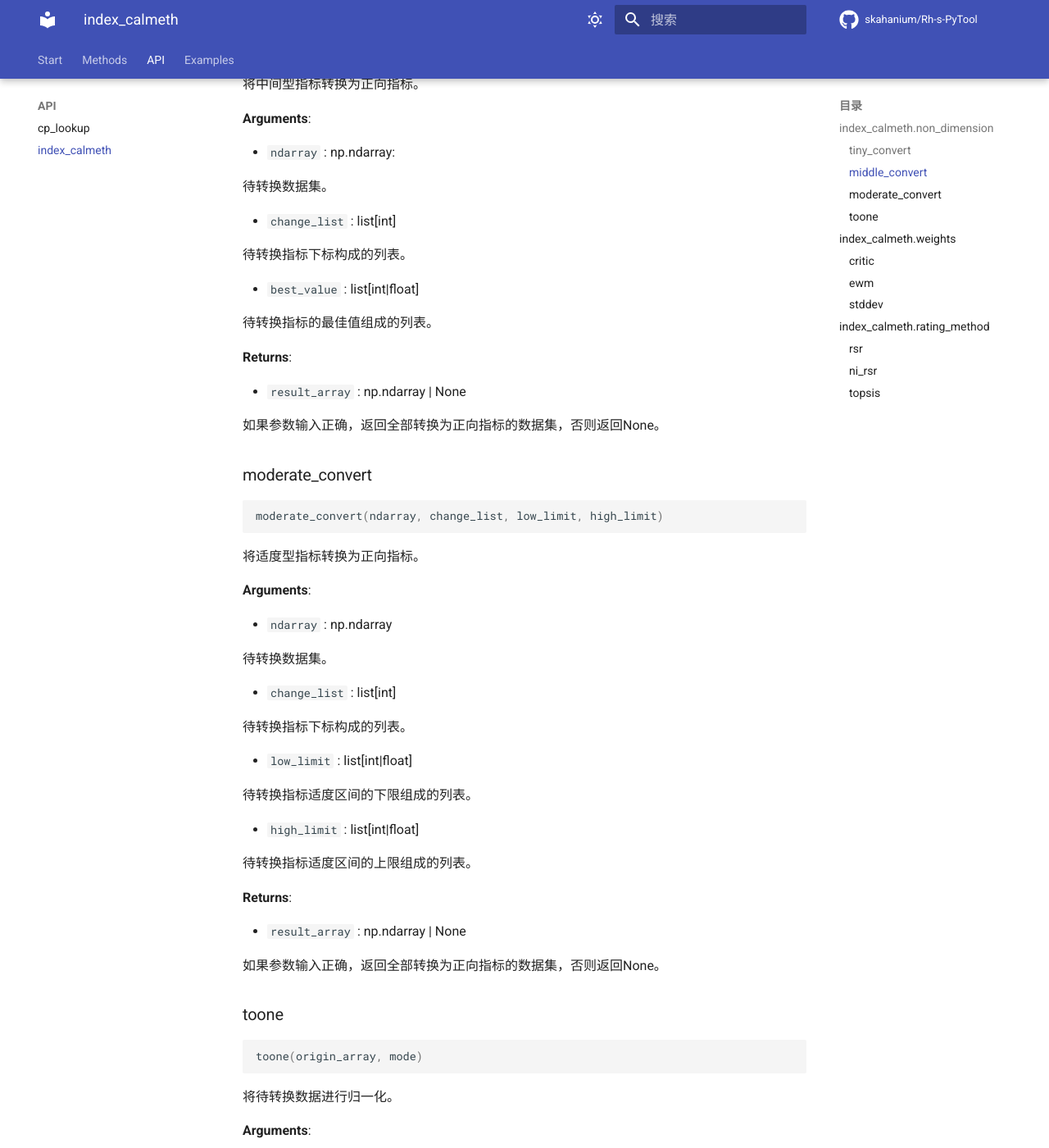
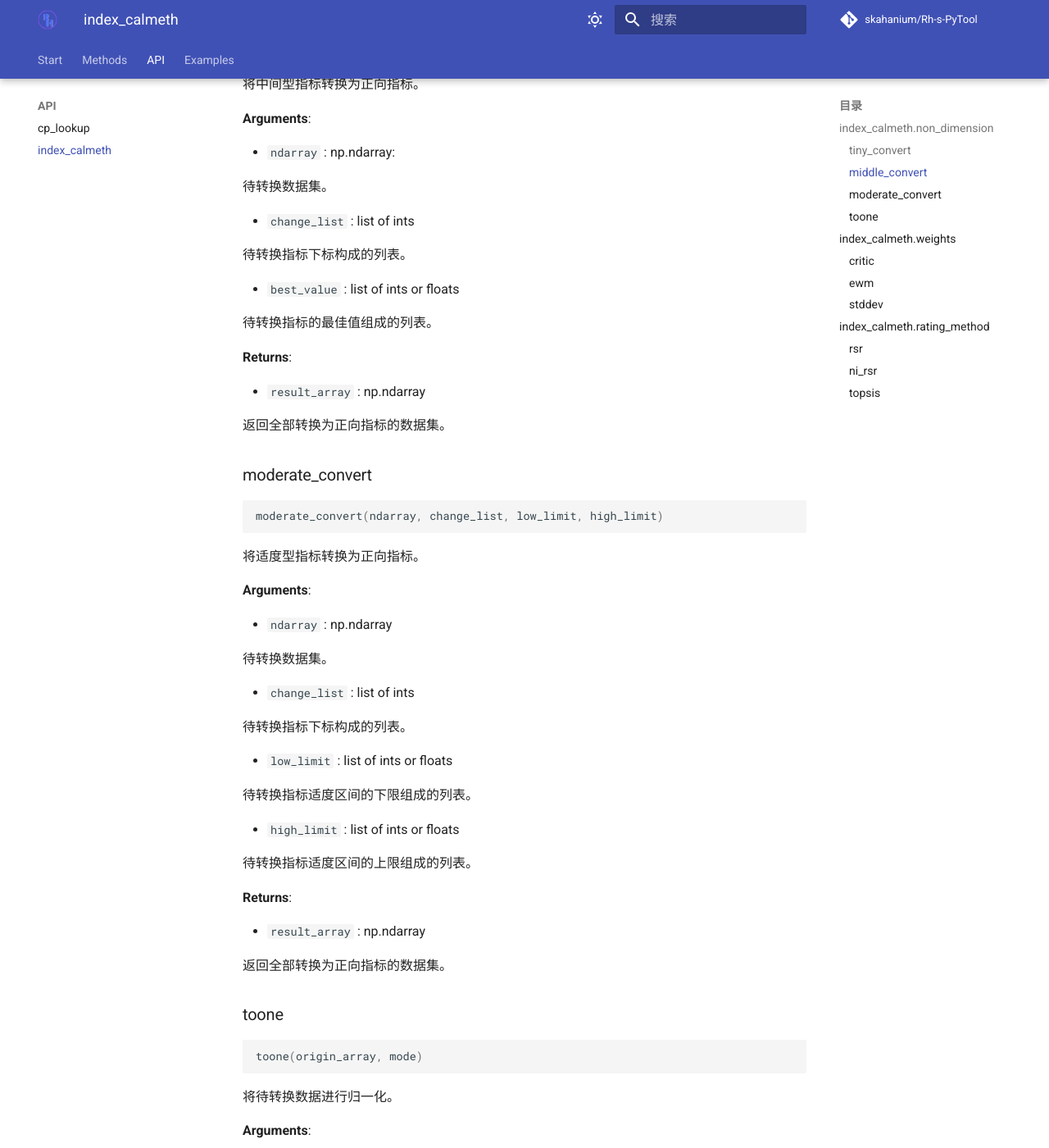
Before and after one commit to skahanium/Rh-s-PyTool, an MkDocs documentation site: the page built from docs/api/index_calmeth.md, in a window 1280 px wide and 1400 px high, scrolled down 866 px. Shown: the whole window at 82% size. Built offline with MkDocs 1.6.1 and Material for MkDocs 9.7.7, drawn with Linux system fonts in a browser that asks for light colours; comment, search, counter and statistics services are not loaded; the version menu is left out; some of the changed text lies outside the part shown.

Commit message:
文档更新，版本推进

```diff
--- a/docs/api/index_calmeth.md
+++ b/docs/api/index_calmeth.md
@@ -22,15 +22,15 @@ tiny_convert(ndarray, mode, change_list)
 
   转换模式。mode='0' 是 *1/x* 模式，而mode='1'为*max(x)-x*模式。
 
-- `change_list` : list[int]
+- `change_list` : list of ints
 
   待转换指标下标构成的列表。
 
 **Returns**:
 
-- `result_array` : np.ndarray | None
+- `result_array` : np.ndarray
 
-  如果参数输入正确，返回全部转换为正向指标的数据集，否则返回None。
+  返回全部转换为正向指标的数据集。
 
 
 
@@ -48,19 +48,19 @@ middle_convert(ndarray, change_list, best_value)
 
   待转换数据集。
 
-- `change_list` : list[int]
+- `change_list` : list of ints
 
   待转换指标下标构成的列表。
 
-- `best_value` : list[int|float]
+- `best_value` : list of ints or floats
 
   待转换指标的最佳值组成的列表。
 
 **Returns**:
 
-- `result_array` : np.ndarray | None
+- `result_array` : np.ndarray
 
-  如果参数输入正确，返回全部转换为正向指标的数据集，否则返回None。
+  返回全部转换为正向指标的数据集。
 
 
 
@@ -78,23 +78,23 @@ moderate_convert(ndarray, change_list, low_limit, high_limit)
 
   待转换数据集。
 
-- `change_list` : list[int]
+- `change_list` : list of ints
 
   待转换指标下标构成的列表。
 
-- `low_limit` : list[int|float]
+- `low_limit` : list of ints or floats
 
   待转换指标适度区间的下限组成的列表。
 
-- `high_limit` : list[int|float]
+- `high_limit` : list of ints or floats
 
   待转换指标适度区间的上限组成的列表。
 
 **Returns**:
 
-- `result_array` : np.ndarray | None
+- `result_array` : np.ndarray
 
-  如果参数输入正确，返回全部转换为正向指标的数据集，否则返回None。
+  返回全部转换为正向指标的数据集。
 
 
 
@@ -118,9 +118,9 @@ toone(origin_array, mode)
 
 **Returns**:
 
-- `result_array` : np.ndarray | None
+- `result_array` : np.ndarray
 
-  如果参数输入正确，返回归一化的数据集，否则返回None。
+  返回归一化的数据集。
 
 
 
@@ -205,7 +205,7 @@ rsr(data_origin, weights)
 
   正向化之后的指标数据
 
-- `weights` : list | np.ndarray
+- `weights` : list(np.ndarray) of ints or floats
 
   指标权重数据
 
@@ -231,7 +231,7 @@ ni_rsr(data_origin, weights)
 
   正向化之后的指标数据
 
-- `weights` : list | np.ndarray
+- `weights` : list(np.ndarray) of ints or floats
 
   指标权重数据
 
@@ -255,7 +255,7 @@ topsis(data_origin, weights)
 
   正向化之后的指标数据
 
-- `weights` : list | np.ndarray
+- `weights` : list(np.ndarray) of ints or floats
 
   指标权重数据
 
--- a/mkdocs.yml
+++ b/mkdocs.yml
@@ -19,8 +19,8 @@ nav:
       - index_calmeth: examples/index_calmeth.md
 
 theme:
-  icon:
-    repo: fontawesome/brands/github
+  favicon: assets/icon.svg
+  logo: assets/icon.svg
   features:
     - search.suggest
     - search.highlight
--- a/pyproject.toml
+++ b/pyproject.toml
@@ -1,6 +1,6 @@
 [project]
 name = "Rh-s-PyTool"
-version = "0.1.6alpha"
+version = "0.1.6"
 description = "Python code instruments that could be used for index comprehensive evaluation."
 authors = [
     {name = "skahanium", email = "skahanium@gmail.com"},
```
Also changed, not shown: docs/api/cp_lookup.md (+8 -8 lines), docs/index.md (+8 -4 lines), docs/start.md (+24 -24 lines), docs/assets/head.png (renamed from docs/pictures/head.png), docs/assets/icon.svg (added), docs/assets/logo.svg (added), docs/assets/map.png (renamed from docs/pictures/map.png), docs/assets/new_head.png (renamed from docs/pictures/new_head.png), docs/assets/result_head.png (renamed from docs/pictures/result_head.png).
